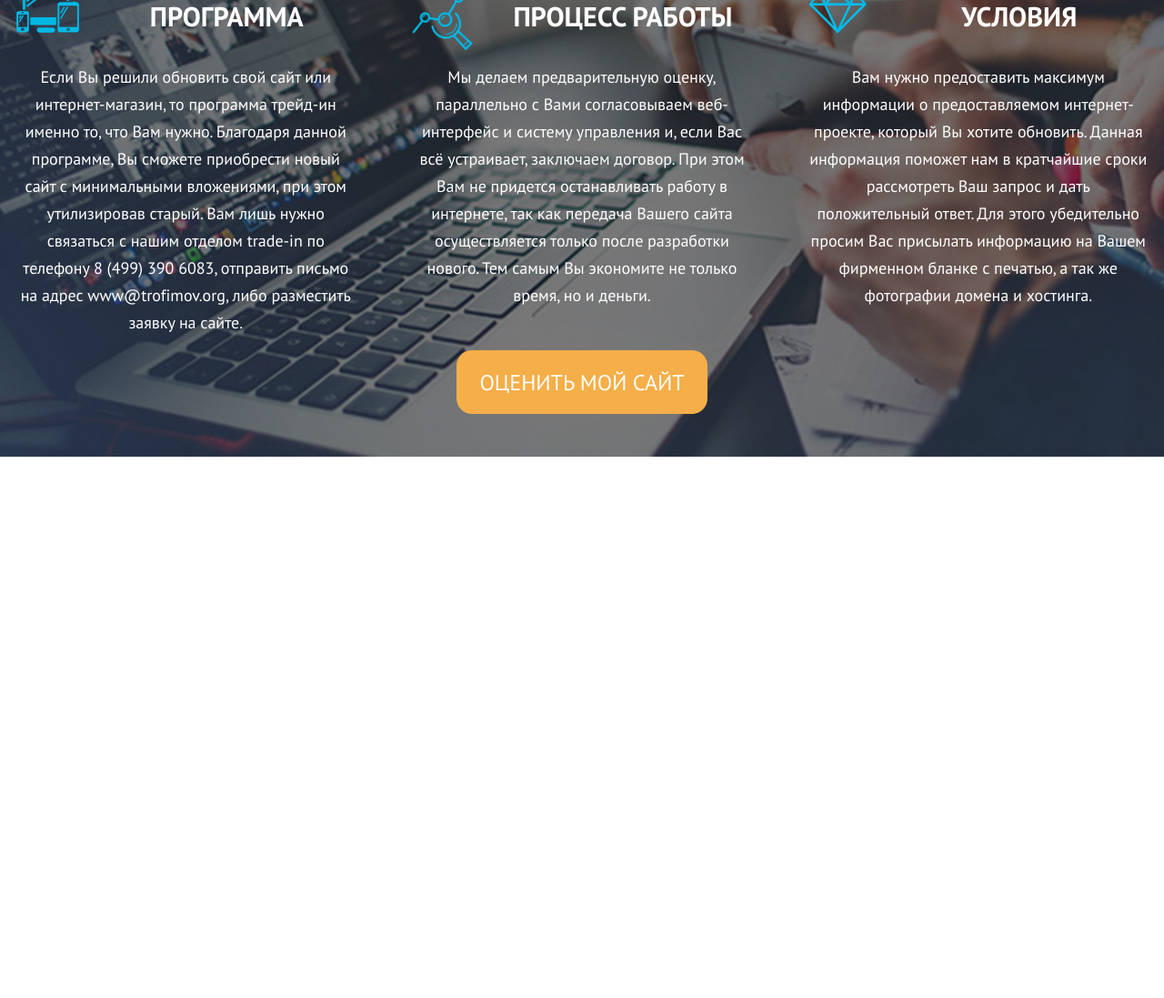
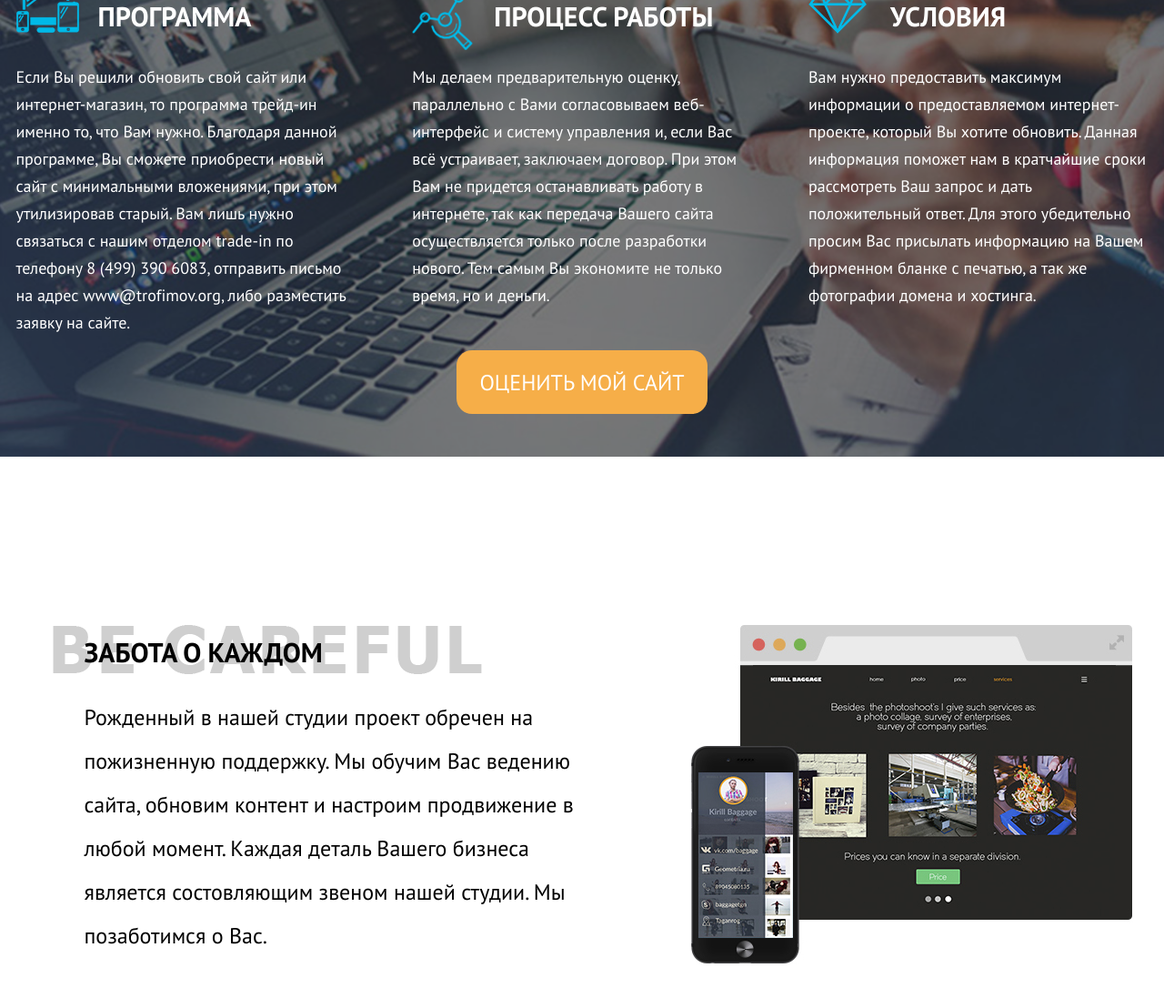
Before and after one commit to AsenchikA/WebAgency, a website: page src/index.html in a window 1280 px wide. Shown: the part 6002-7099 px from the top of the page at 91% size. Before the commit the page ends 6504 px from the top, so only its background shows below. Drawn offline with nearby package versions, Linux system fonts and the light colour scheme; files that its build step writes are made by us from their sources.

Commit message:
Верстка блока support

```diff
--- a/src/index.html
+++ b/src/index.html
@@ -161,6 +161,13 @@
       </div>
     </div>
   </section>
+
+  <section class="support">
+    <div class="support__container">
+      <h2 class="support__title">забота о каждом</h2>
+      <div class="support__text">Рожденный в нашей студии проект обречен на пожизненную поддержку. Мы обучим Вас ведению сайта, обновим контент и настроим продвижение в любой момент. Каждая деталь Вашего бизнеса является состовляющим звеном нашей студии. Мы позаботимся о Вас.</div>
+    </div>
+  </section>
 </main>
 <script src="js/script.min.js"></script>
 </body>
--- /dev/null
+++ b/src/less/blocks/support.less
@@ -0,0 +1,25 @@
+.support {
+  padding-top: 160px;
+  padding-bottom: 250px;
+
+  &__container {
+    .container;
+    min-height: 375px;
+    background: url(../img/support.png) 40px 0 no-repeat,
+    url(../img/support-2.jpg) right 16px top 0 no-repeat;
+  }
+
+  &__title {
+    padding-top: 15px;
+    padding-left: 75px;
+    font-size: 30px;
+    text-transform: uppercase;
+  }
+
+  &__text {
+    padding-left: 75px;
+    width: 50%;
+    font-size: 24px;
+    line-height: 48px;
+  }
+}
--- a/src/less/blocks/trade-in.less
+++ b/src/less/blocks/trade-in.less
@@ -33,6 +33,7 @@
     position: relative;
     flex-basis: 30%;
     color: #fff;
+    text-align: left;
 
     &:before {
       content: '';
--- a/src/less/style.less
+++ b/src/less/style.less
@@ -16,3 +16,4 @@
 @import './src/less/blocks/adaptive.less';
 @import './src/less/blocks/trade-in.less';
 @import './src/less/blocks/btn-estimate.less';
+@import './src/less/blocks/support.less';
```
Also changed, not shown: src/img/support-2.jpg (added), src/img/support.png (added).
